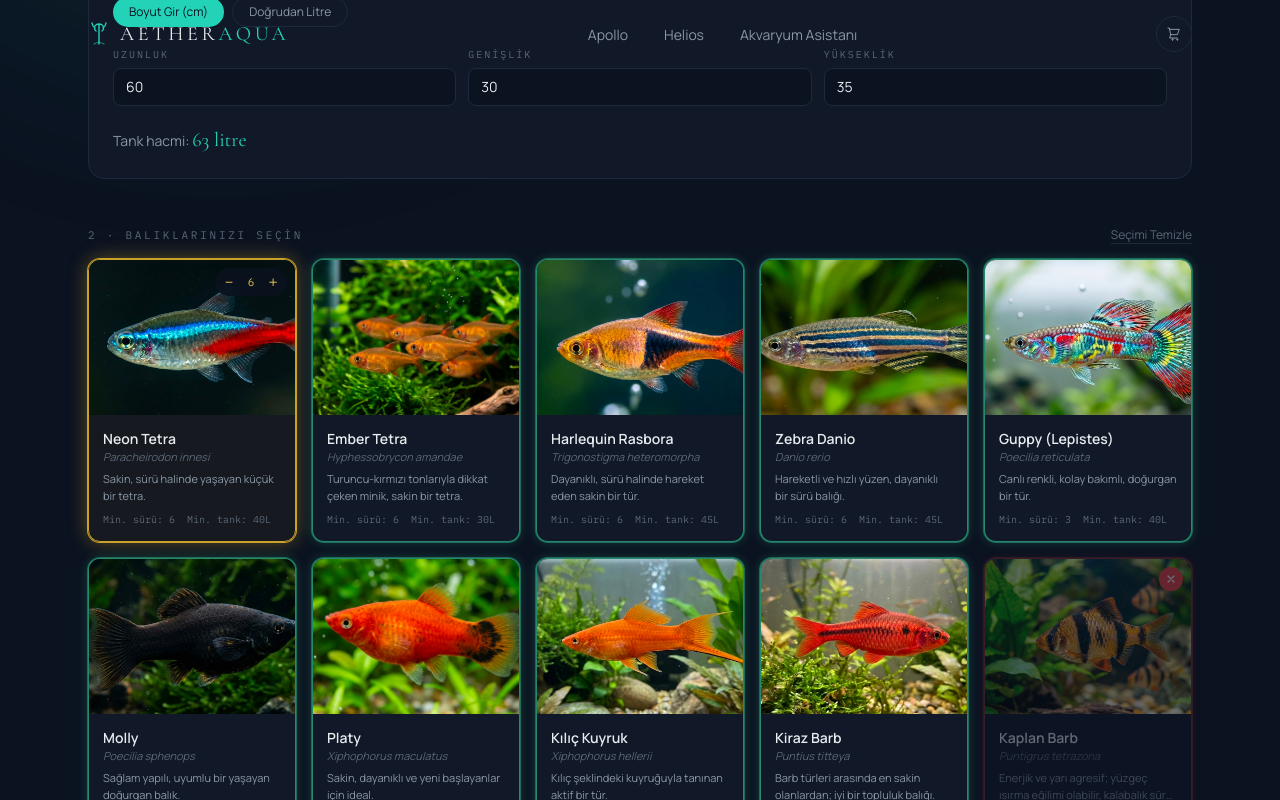
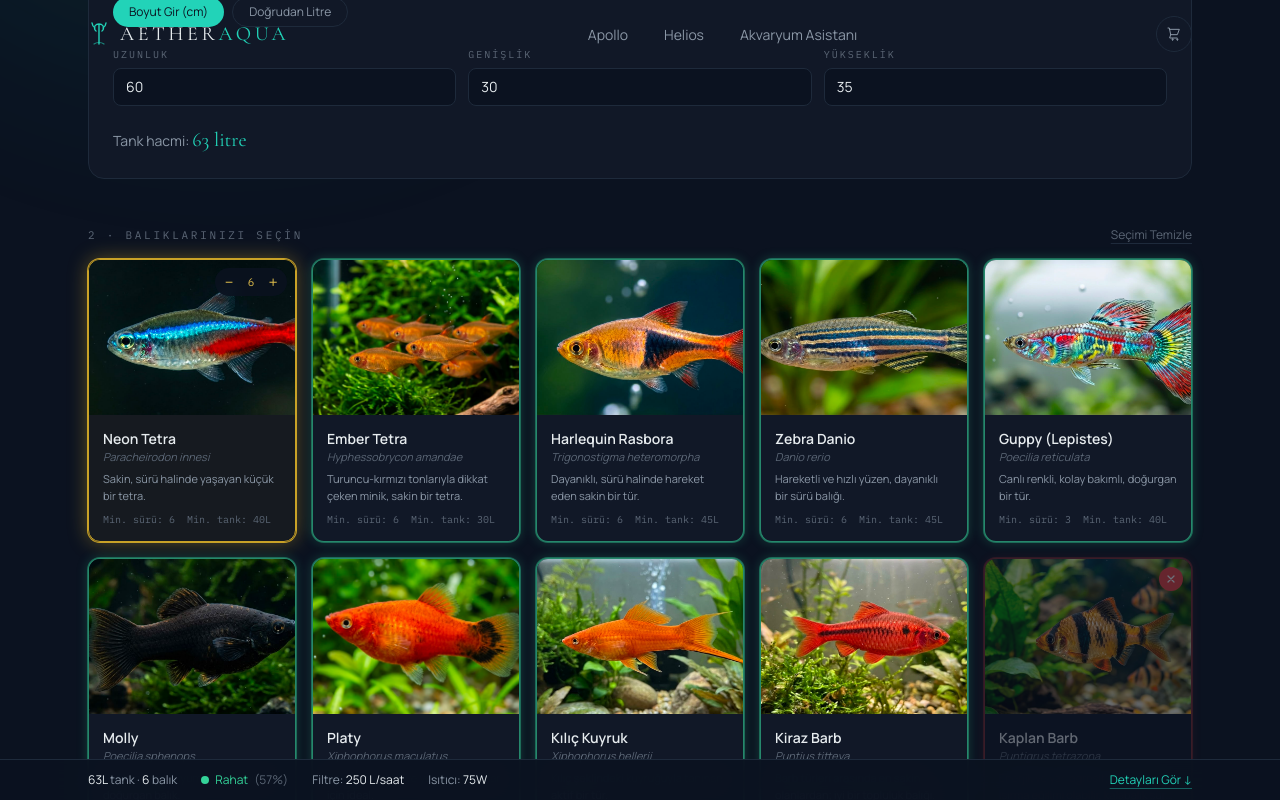
Before and after one commit to Turgay30/aetheraqua-v2, a Next.js app: page /akvaryum-asistani in a window 1280 px wide. Both pictures are taken after a click on the button 192 px from the left and 822 px from the top of the page. Shown: the part 422-1222 px from the top of the page. Built offline with nearby package versions, Linux system fonts and the light colour scheme.

Commit message:
Akvaryum Asistanı: balık seçildiğinde ekranın altında sabit kalan bir özet çubuğu eklendi (tank hacmi, balık sayısı, stoklama durumu, filtre/ısıtıcı önerisi) — kullanıcı balık listesini gezerken sürekli aşağı inmesine gerek kalmıyor

```diff
--- a/components/assistant/AquariumAssistant.tsx
+++ b/components/assistant/AquariumAssistant.tsx
@@ -7,6 +7,7 @@ import TankSizeInput from "@/components/assistant/TankSizeInput";
 import FishCard, { CardStatus } from "@/components/assistant/FishCard";
 import StockingSummary from "@/components/assistant/StockingSummary";
 import EquipmentRecommendation from "@/components/assistant/EquipmentRecommendation";
+import StickySummaryBar from "@/components/assistant/StickySummaryBar";
 
 export default function AquariumAssistant() {
   const [liters, setLiters] = useState(60);
@@ -25,6 +26,10 @@ export default function AquariumAssistant() {
 
   const stocking = useMemo(() => assessStocking(totalAdultCm, liters), [totalAdultCm, liters]);
   const equipment = useMemo(() => recommendEquipment(liters, stocking.level), [liters, stocking.level]);
+  const totalFishCount = useMemo(
+    () => selectedIds.reduce((sum, id) => sum + selection[id], 0),
+    [selection, selectedIds]
+  );
 
   function getStatus(fishId: string): CardStatus {
     if (selectedIds.includes(fishId)) return "selected";
@@ -51,7 +56,7 @@ export default function AquariumAssistant() {
   }
 
   return (
-    <div className="mx-auto max-w-6xl px-6 pb-24">
+    <div className={`mx-auto max-w-6xl px-6 ${selectedIds.length > 0 ? "pb-20" : "pb-24"}`}>
       {/* 1. Tank ölçüsü */}
       <div className="mb-12">
         <p className="mb-4 font-mono text-[11px] uppercase tracking-[0.25em] text-ink-faint">
@@ -100,11 +105,20 @@ export default function AquariumAssistant() {
 
       {/* 3-4. Stoklama + Ekipman */}
       {selectedIds.length > 0 && (
-        <div className="grid gap-6 md:grid-cols-2">
+        <div id="stoklama-detay" className="grid scroll-mt-24 gap-6 pb-16 md:grid-cols-2">
           <StockingSummary result={stocking} />
           <EquipmentRecommendation equipment={equipment} />
         </div>
       )}
+
+      {selectedIds.length > 0 && (
+        <StickySummaryBar
+          liters={liters}
+          fishCount={totalFishCount}
+          stocking={stocking}
+          equipment={equipment}
+        />
+      )}
     </div>
   );
 }
--- /dev/null
+++ b/components/assistant/StickySummaryBar.tsx
@@ -0,0 +1,56 @@
+"use client";
+
+import { StockingResult, EquipmentRecommendation } from "@/lib/aquarium-calc";
+
+const levelStyles: Record<StockingResult["level"], { label: string; dot: string; text: string }> = {
+  rahat: { label: "Rahat", dot: "bg-emerald-400", text: "text-emerald-400" },
+  uygun: { label: "Uygun", dot: "bg-aqua", text: "text-aqua" },
+  kalabalık: { label: "Kalabalık", dot: "bg-red-400", text: "text-red-400" },
+};
+
+export default function StickySummaryBar({
+  liters,
+  fishCount,
+  stocking,
+  equipment,
+}: {
+  liters: number;
+  fishCount: number;
+  stocking: StockingResult;
+  equipment: EquipmentRecommendation;
+}) {
+  const s = levelStyles[stocking.level];
+
+  return (
+    <div className="fixed inset-x-0 bottom-0 z-40 border-t border-abyss-border bg-abyss/95 backdrop-blur-md">
+      <div className="mx-auto flex max-w-6xl flex-wrap items-center justify-between gap-x-6 gap-y-2 px-6 py-3">
+        <div className="flex flex-wrap items-center gap-x-6 gap-y-1.5">
+          <span className="font-body text-xs text-ink-muted">
+            <span className="text-ink">{liters.toFixed(0)}L</span> tank ·{" "}
+            <span className="text-ink">{fishCount}</span> balık
+          </span>
+
+          <span className="flex items-center gap-1.5 font-body text-xs">
+            <span className={`h-2 w-2 rounded-full ${s.dot}`} />
+            <span className={s.text}>{s.label}</span>
+            <span className="text-ink-faint">({stocking.percent.toFixed(0)}%)</span>
+          </span>
+
+          <span className="hidden font-body text-xs text-ink-muted sm:inline">
+            Filtre: <span className="text-ink">{equipment.filterFlowLph} L/saat</span>
+          </span>
+          <span className="hidden font-body text-xs text-ink-muted sm:inline">
+            Isıtıcı: <span className="text-ink">{equipment.heaterWatt}W</span>
+          </span>
+        </div>
+
+        <a
+          href="#stoklama-detay"
+          className="font-body text-xs text-aqua underline decoration-aqua/40 underline-offset-4 hover:decoration-aqua"
+        >
+          Detayları Gör ↓
+        </a>
+      </div>
+    </div>
+  );
+}
```
